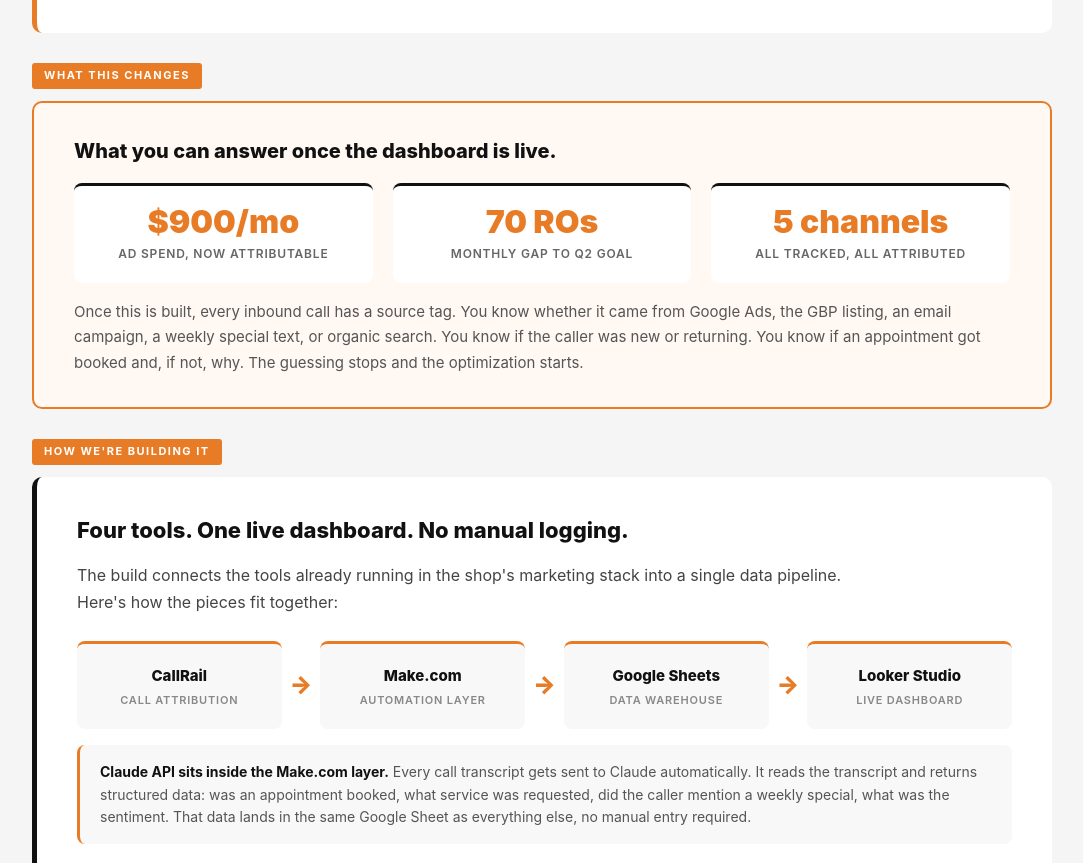
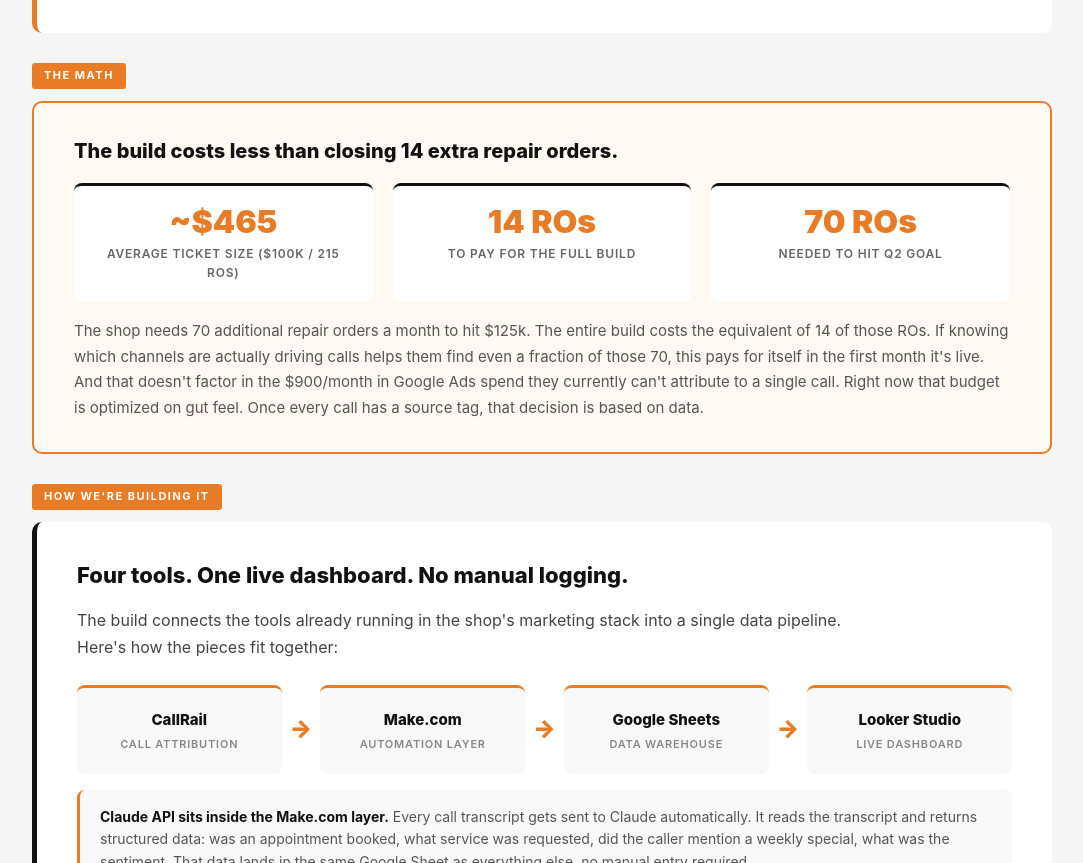
Before and after one commit to joshcowen/guidemktg-proposals, a website: page spartan-foreign-accents/index.html in a window 1280 px wide. Shown: the part 1132-1995 px from the top of the page, without its empty margins (98-1181 px from the left). Drawn offline with Linux system fonts and the light colour scheme.

Commit message:
Update FA proposal ROI block with build payback math

```diff
--- a/spartan-foreign-accents/index.html
+++ b/spartan-foreign-accents/index.html
@@ -630,24 +630,25 @@
       </ul>
     </div>
 
-    <div class="section-label">What This Changes</div>
+    <div class="section-label">The Math</div>
     <div class="roi-block">
-      <h2>What you can answer once the dashboard is live.</h2>
+      <h2>The build costs less than closing 14 extra repair orders.</h2>
       <div class="roi-numbers">
         <div class="roi-stat">
-          <div class="number">$900/mo</div>
-          <div class="label">Ad spend, now attributable</div>
+          <div class="number">~$465</div>
+          <div class="label">Average ticket size ($100k / 215 ROs)</div>
+        </div>
+        <div class="roi-stat">
+          <div class="number">14 ROs</div>
+          <div class="label">To pay for the full build</div>
         </div>
         <div class="roi-stat">
           <div class="number">70 ROs</div>
-          <div class="label">Monthly gap to Q2 goal</div>
-        </div>
-        <div class="roi-stat">
-          <div class="number">5 channels</div>
-          <div class="label">All tracked, all attributed</div>
+          <div class="label">Needed to hit Q2 goal</div>
         </div>
       </div>
-      <p>Once this is built, every inbound call has a source tag. You know whether it came from Google Ads, the GBP listing, an email campaign, a weekly special text, or organic search. You know if the caller was new or returning. You know if an appointment got booked and, if not, why. The guessing stops and the optimization starts.</p>
+      <p>The shop needs 70 additional repair orders a month to hit $125k. The entire build costs the equivalent of 14 of those ROs. If knowing which channels are actually driving calls helps them find even a fraction of those 70, this pays for itself in the first month it's live.</p>
+      <p>And that doesn't factor in the $900/month in Google Ads spend they currently can't attribute to a single call. Right now that budget is optimized on gut feel. Once every call has a source tag, that decision is based on data.</p>
     </div>
 
     <div class="section-label">How We're Building It</div>
```
